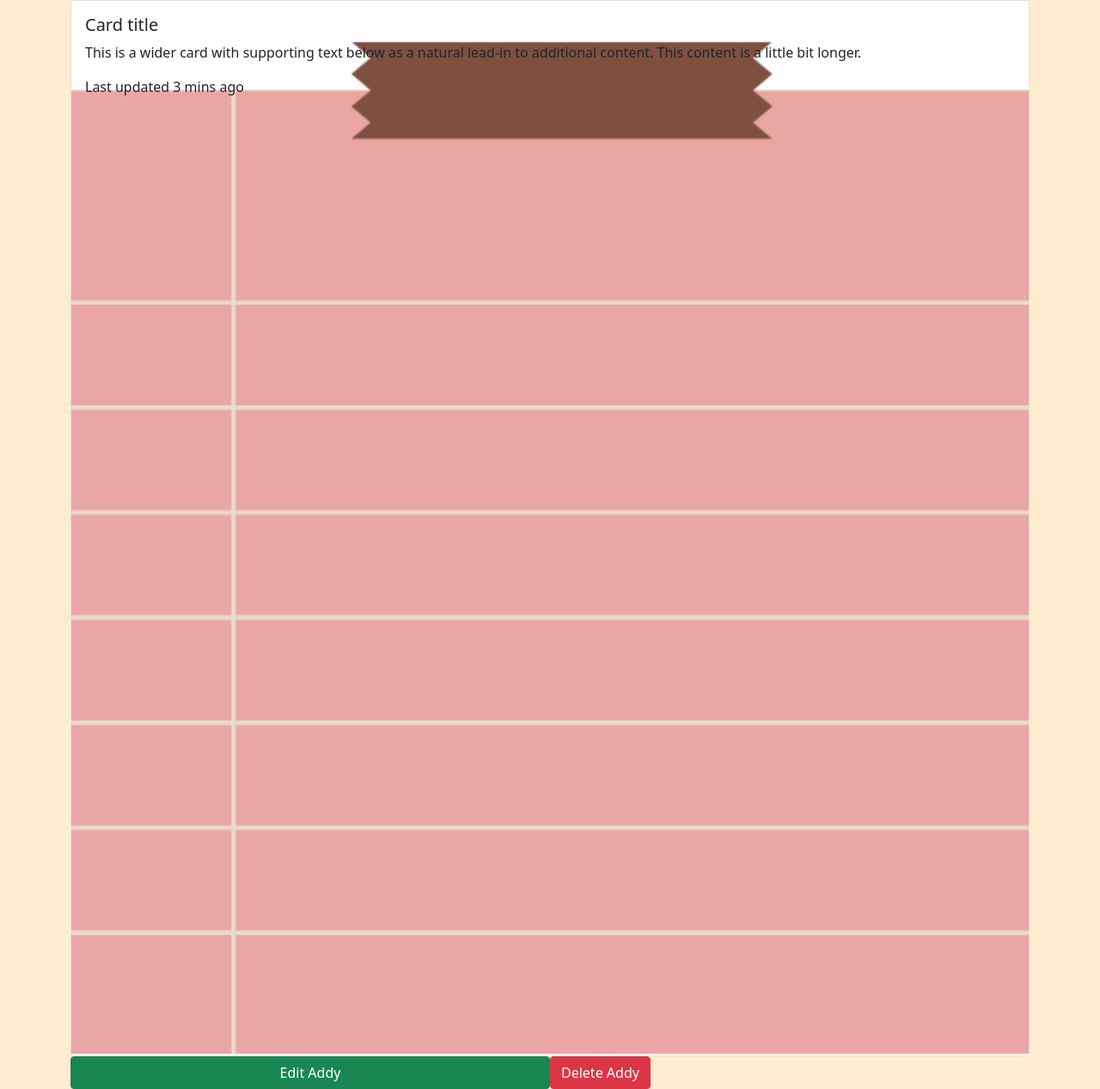
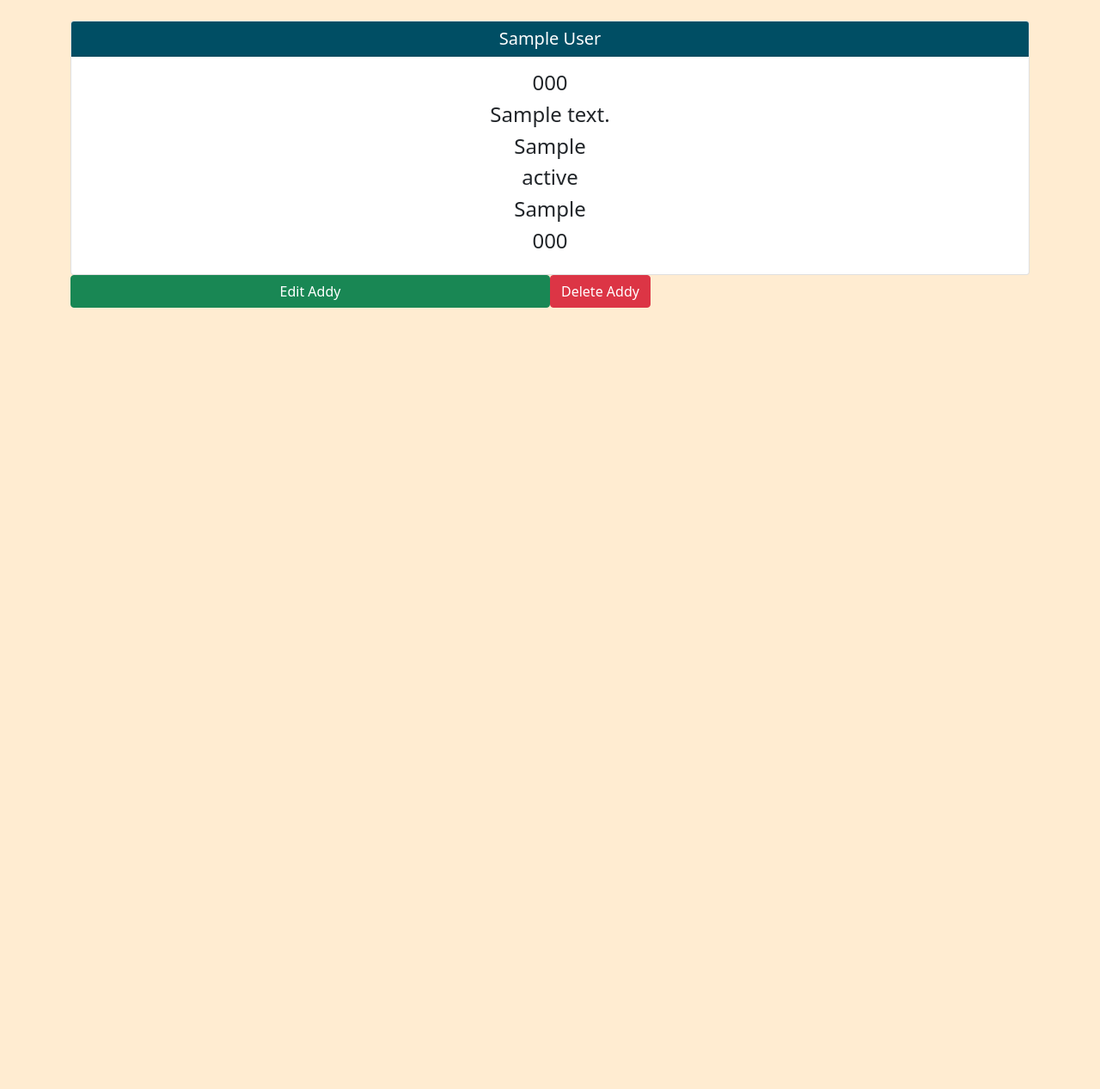
Before and after one commit to graceca87/Addy_App, a Flask app: page /contact/1 in a window 1280 px wide. Shown: the part 56-1323 px from the top of the page at 86% size. After the commit the page ends 414 px from the top, so only its background shows below. Run offline with Flask 2, Linux system fonts and the light colour scheme; a user stored in the database is signed in; tables that the repository leaves empty hold one stand-in row (values such as "Sample post"); some libraries are stand-ins or nearby versions.

Commit message:
fixed bug in edit addy

```diff
--- a/app/__init__.py
+++ b/app/__init__.py
@@ -3,6 +3,7 @@ from config import Config
 from flask_sqlalchemy import SQLAlchemy
 from flask_migrate import Migrate
 from flask_login import LoginManager
+
 
 app = Flask(__name__)
 app.config.from_object(Config)
@@ -18,4 +19,5 @@ login.login_view = 'login' # Tells login manager which enpoint to redirect if no
 login.login_message = 'You must be logged in to view or edit addresses, you silly goose!'
 login.login_category = 'danger'
 
+
 from . import routes, models
--- a/app/models.py
+++ b/app/models.py
@@ -56,10 +56,9 @@ class Contact(db.Model):
     def __repr__(self):
         return f'<Address | {self.street_address}>'
 
-
     def update(self, **kwargs):
         for key, value in kwargs.items():
-            if key in ("first_name","last_name", "phone_number" "street_address", "city", "state", "country", "zip_code"):
+            if key in {"first_name","last_name", "phone_number", "street_address", "city", "state", "country", "zip_code"}:
                 setattr(self, key, value)
         db.session.commit()
 
--- a/app/routes.py
+++ b/app/routes.py
@@ -3,7 +3,8 @@ from flask import render_template, redirect, url_for, flash
 from flask_login import login_user, logout_user, login_required, current_user
 from app.forms import SignUpForm, AddyForm, LoginForm
 from app.models import User, Contact
-from flask import request
+
+
 
 
 @app.route('/signup', methods=["GET", "POST"])
--- a/app/templates/addy.html
+++ b/app/templates/addy.html
@@ -4,7 +4,7 @@
 
 
 {% block content %}
-<!--
+
 <div class="card mt-4 rounded max-width: 75rem;">
     <h5 class="card-header text-center text-white" style="background-color:#004E64">{{ contact.first_name }} {{ contact.last_name }}</h5>
     <div class="card-body">
@@ -14,15 +14,6 @@
         <h4 class="text-center">{{ contact.state }}</h4>
         <h4 class="text-center">{{ contact.country }}</h4>
         <h4 class="text-center">{{ contact.zip_code }}</h4>
-    </div>
-</div> -->
-<div class="card text-bg-dark">
-    <img src="images/Screen Shot 2022-08-20 at 7.55.02 PM.png" class="card-img" alt="...">
-    <div class="card-img-overlay">
-        <h5 class="card-title">Card title</h5>
-        <p class="card-text">This is a wider card with supporting text below as a natural lead-in to additional content.
-            This content is a little bit longer.</p>
-        <p class="card-text">Last updated 3 mins ago</p>
     </div>
 </div>
 
```
Also changed, not shown: app/templates/images/IMG_0841.jpeg (deleted), app/templates/images/Screen Shot 2022-08-20 at 7.52.21 PM.png (deleted), app/templates/images/Screen Shot 2022-08-20 at 7.55.02 PM.png (deleted), app/templates/images/Screen Shot 2022-08-20 at 7.55.31 PM.png (deleted), app/templates/images/Screen Shot 2022-08-20 at 8.01.15 PM.png (deleted), app/templates/images/Screen Shot 2022-08-20 at 8.02.23 PM.png (deleted), app/templates/images/card1.jpeg (deleted), app/templates/images/card2.png (deleted), config.py (line endings or trailing spaces).
